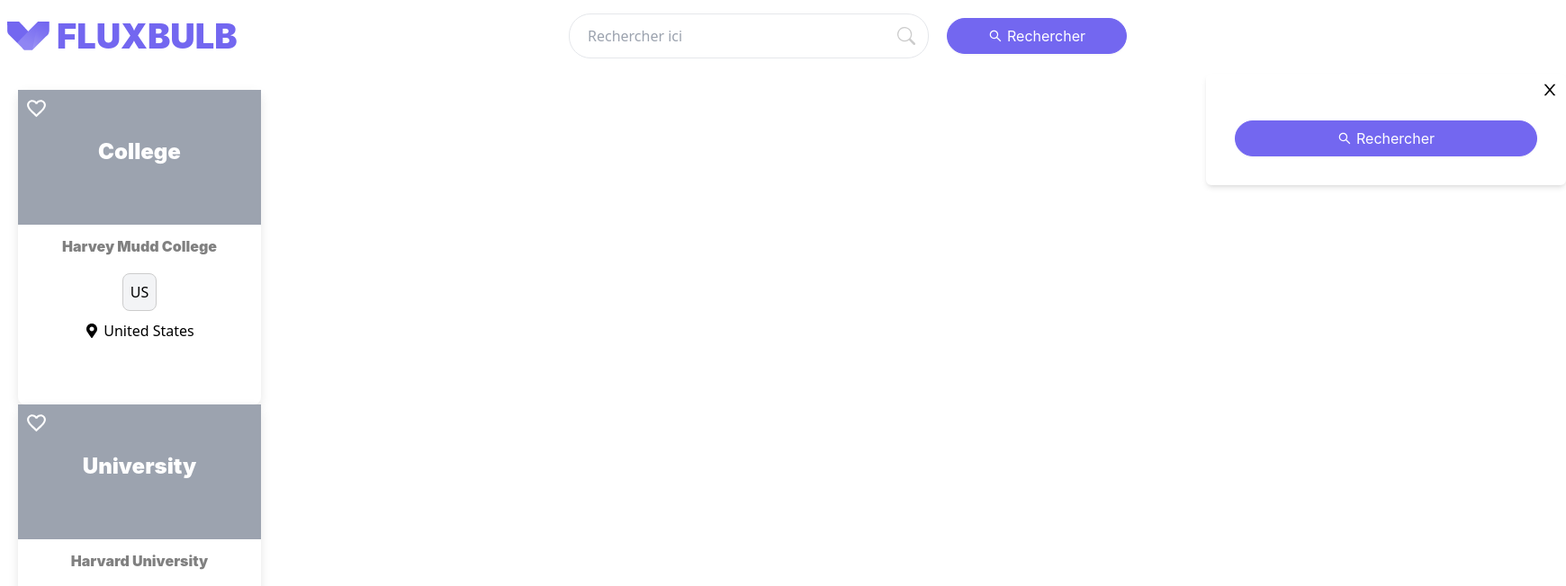
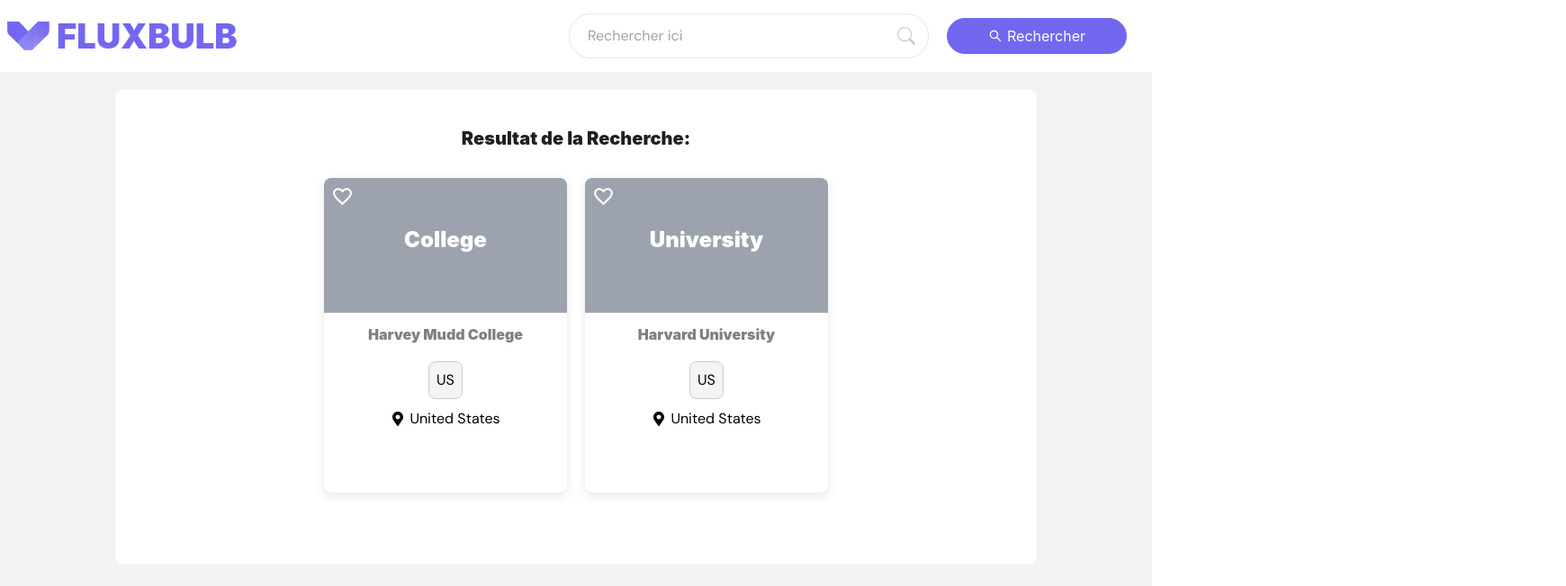
Before and after one commit to marion586/react-ts-marion-fluxbulb-teste, a React (Vite) app: page / in a window 1280 px wide. Shown: the top 652 px of the page at 90% size, 1740 px wide, since content can reach past the window. Built offline with nearby package versions, Linux system fonts and the light colour scheme.

Commit message:
costum card item

```diff
--- a/src/App.css
+++ b/src/App.scss
@@ -48,7 +48,13 @@
 }
 
 .app {
+  @apply flex flex-col gap-[20px];
   background-color: #f2f2f2;
   font-family: "DM Sans", sans-serif;
-  min-height: calc(100vh - 80px);
+  height: 100vh;
+
+  &__container {
+    width: 80%;
+    margin: 0 auto;
+  }
 }
--- a/src/App.tsx
+++ b/src/App.tsx
@@ -3,6 +3,7 @@
 import University from "./modules/universityList";
 import StyleGuide from "@/pages/styleGuide";
 import Navbar from "@/components/layouts/Navbar";
+import "./App.scss";
 function App() {
   const [searchData, setSearchData] = useState("");
   const handleChange = (e: any) => {
@@ -20,7 +21,9 @@
         onChange={handleChange}
       />
 
-      <University />
+      <div className="app__container">
+        <University />
+      </div>
     </div>
   );
 }
--- a/src/components/layouts/Navbar/index.tsx
+++ b/src/components/layouts/Navbar/index.tsx
@@ -50,7 +50,9 @@
     >
       <div className="navbar__dropdown">
         <div
-          className={`navbar__dropdown-card relative ${isHide ? "isHide" : ""}`}
+          className={`navbar__dropdown-card relative ${
+            isHide ? "isHide " : ""
+          }`}
         >
           <div>
             <AiOutlineClose
--- a/src/components/layouts/Navbar/style.scss
+++ b/src/components/layouts/Navbar/style.scss
@@ -8,7 +8,9 @@
       @apply flex flex-col gap-5 rounded-md bg-white p-5 mt-[2px];
       box-shadow: rgb(0 0 0 / 10%) 0px 4px 6px -1px,
         rgb(0 0 0 / 6%) 0px 2px 4px -1px;
-      transition: all 1s ease;
+      transition: all 1s ease, all 300ms;
+      visibility: visible;
+      opacity: 1;
     }
     &-item {
       @apply flex gap-2 items-center rounded-md p-3;
@@ -65,5 +67,11 @@
 
 .isHide {
   transform: translateX(120%);
-  transition: all 1s ease;
+  transition: all 1s ease, all 300ms;
+  visibility: hidden;
+  opacity: 0;
+  transition: visibility 0s, opacity 0.5s linear;
 }
+.isHide {
+  display: none;
+}
--- a/src/modules/universityList/components/CardItemUnivirsity/style.scss
+++ b/src/modules/universityList/components/CardItemUnivirsity/style.scss
@@ -1,5 +1,5 @@
 .card {
-  @apply w-[270px] h-[350px] rounded-lg;
+  @apply w-[270px] h-[350px] rounded-lg overflow-hidden;
   box-shadow: rgba(0, 0, 0, 0.1) 0px 4px 12px;
   &__header {
     @apply w-full h-[150px] bg-gray-400 flex items-center justify-center relative;
--- a/src/modules/universityList/index.tsx
+++ b/src/modules/universityList/index.tsx
@@ -2,6 +2,7 @@
 import { universityModel } from "./models/unversityItemModel";
 import CardItemUniversity from "./components/CardItemUnivirsity";
 import "./style.scss";
+import Heading from "@/components/common/form/Headings";
 const data = [
   {
     "state-province": null,
@@ -27,6 +28,7 @@
 const University = (props: Props) => {
   return (
     <div className="university">
+      <Heading title="Resultat de la Recherche:" level={4} />
       <div className="university__list">
         {data.map((item: any, key) => (
           <CardItemUniversity data={item} key={key} />
--- a/src/modules/universityList/style.scss
+++ b/src/modules/universityList/style.scss
@@ -1,3 +1,6 @@
 .university {
-  @apply p-5;
+  @apply p-5 rounded-lg bg-white flex flex-col justify-center items-center gap-[20px] pt-[40px] pb-[80px];
+  &__list {
+    @apply w-[full] flex justify-between gap-5;
+  }
 }
```
